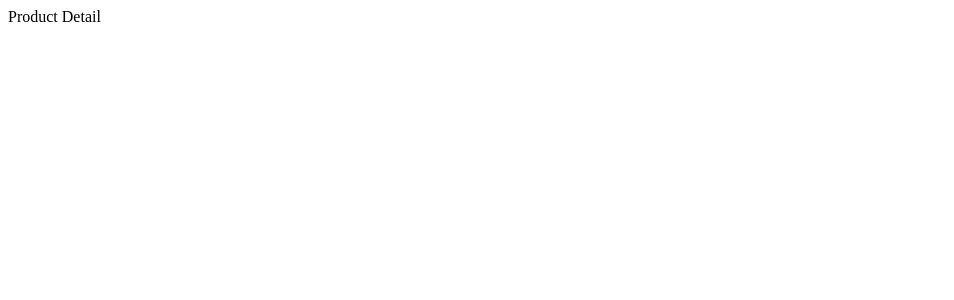
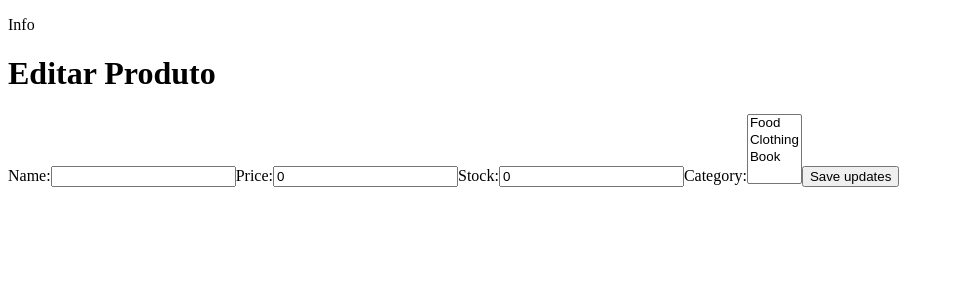
Before and after one commit to ton-ferreira/ctt-products, a React app: page /product/1 in a window 1280 px wide. Shown: the top 300 px of the page, without its empty margins (0-954 px from the left). Built offline with nearby package versions, Linux system fonts and the light colour scheme.

Commit message:
feat(ProductDetail): add product detail page

```diff
--- a/src/pages/ProductDetail/ProductDetail.tsx
+++ b/src/pages/ProductDetail/ProductDetail.tsx
@@ -1,5 +1,67 @@
-function ProductDetail() {
-  return <>Product Detail</>;
-}
+import { useEffect, useState } from "react";
+import { useParams, useNavigate } from "react-router-dom";
+import { useSelector, useDispatch } from "react-redux";
+import { createProduct, updateProduct } from "../../features/products/api";
+import { RootState } from "../../store";
+import { Product } from "../../features/products/stores/types/products";
+import ProductForm from "../../features/products/components/ProductForm/ProductForm";
+import useProductActions from "../../features/products/hooks/useProductActions";
+
+const ProductDetail = () => {
+  const { id } = useParams();
+  const isEdit = id !== "new";
+  const dispatch = useDispatch();
+  const navigate = useNavigate();
+  const products = useSelector((state: RootState) => state.products.items);
+  const [loading, setLoading] = useState(false);
+  const [initialData, setInitialData] = useState<Product | undefined>(
+    undefined
+  );
+
+  const { getAllProducts } = useProductActions();
+
+  useEffect(() => {
+    const init = async () => {
+      if (products.length === 0) {
+        await getAllProducts();
+      }
+    };
+    init();
+  }, [dispatch, products.length]);
+
+  useEffect(() => {
+    if (isEdit) {
+      const product = products.find((product) => product.id === id);
+      if (product) setInitialData(product);
+    }
+  }, [isEdit, id, products]);
+
+  const handleSubmit = async (data: Product) => {
+    setLoading(true);
+    try {
+      if (isEdit) {
+        await updateProduct(data);
+      } else {
+        await createProduct({ ...data, id: crypto.randomUUID() });
+      }
+      navigate("/");
+    } catch (err) {
+      alert("Erro ao salvar produto.");
+    } finally {
+      setLoading(false);
+    }
+  };
+
+  return (
+    <main>
+      <p data-testid="product-detail-info">Info</p>
+      <ProductForm
+        initialData={initialData}
+        onSubmit={handleSubmit}
+        isSubmitting={loading}
+      />
+    </main>
+  );
+};
 
 export default ProductDetail;
```
Also changed, not shown: 1 other file (tests, documents, lock files or other folders).
